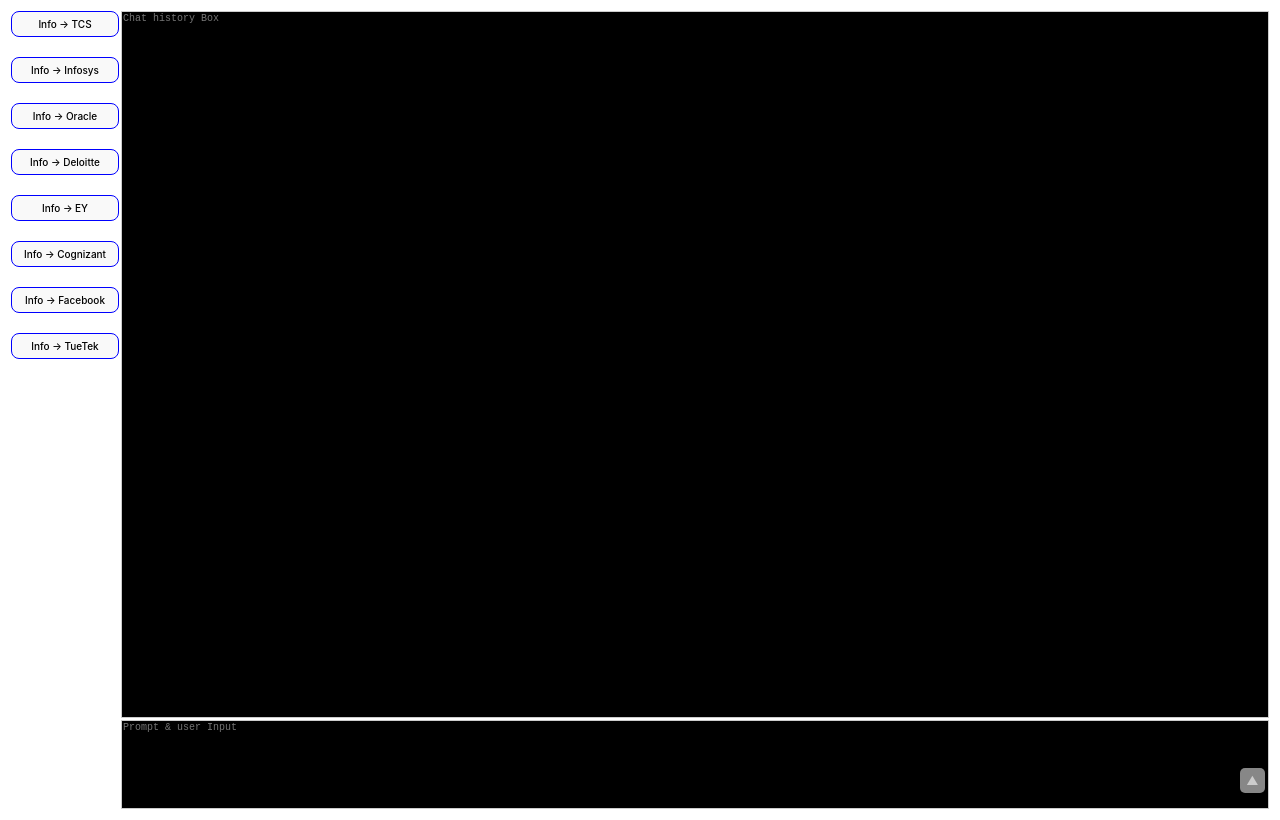
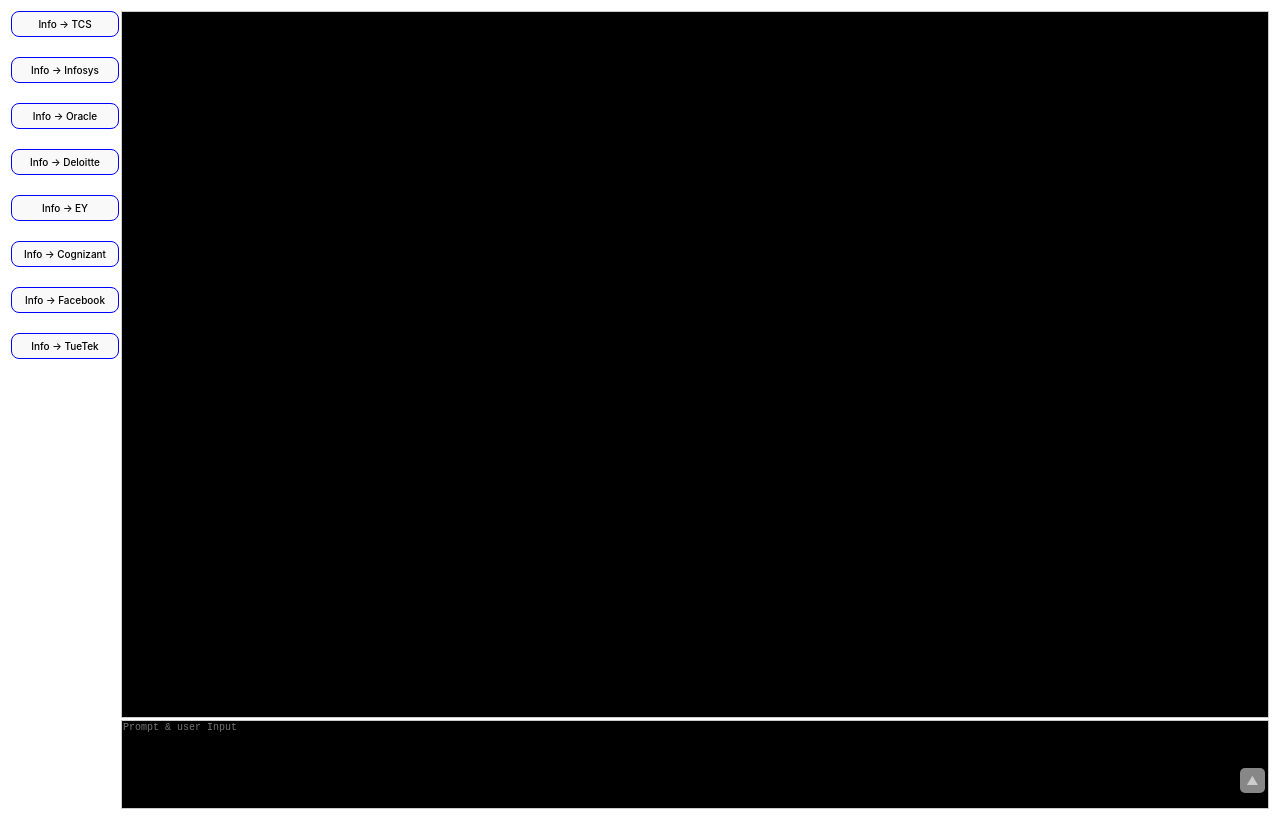
Before and after one commit to Subho1011/GenAI-UI, a React (Vite) app: page / in a window 1280 px wide. Built offline with nearby package versions, Linux system fonts and the light colour scheme.

Commit message:
API response is printed progressively in the large textarea

```diff
--- /dev/null
+++ b/src/components/ActionResults.css
@@ -0,0 +1,28 @@
+/* This will be applied to the text container (textarea) */
+.chatHistory {
+    white-space: pre-wrap; /* Ensures new lines appear */
+    transition: all 0.5s ease-in-out;
+    position: relative;
+  }
+
+  .blinking-cursor::after {
+    content: '|'; /* This is the blinking cursor */
+    font-weight: bold;
+    animation: blink 1s steps(2, start) infinite;
+    color: white;
+    position: relative;
+    margin-left: 2px; /* Adjust for spacing */
+  }
+
+  /* Blinking cursor animation */
+  @keyframes blink {
+    0% {
+      opacity: 1;
+    }
+    50% {
+      opacity: 0;
+    }
+    100% {
+      opacity: 1;
+    }
+  }
--- a/src/components/ActionResults.jsx
+++ b/src/components/ActionResults.jsx
@@ -1,9 +1,13 @@
-import React, { useState } from 'react';
+import React, { useState, useEffect } from 'react';
 import getResponse from '../utilities/get-response';
 import postRequest from '../utilities/post-request';
+import './ActionResults.css'; // Import the CSS file for the blinking effect
 
-const ActionResults = ({ preConfigPrompts, setPrompts}) => {
+const ActionResults = ({ preConfigPrompts, setPrompts }) => {
   const [inputValue, setInputValue] = useState('');
+  const [chatHistory, setChatHistory] = useState(''); // For storing responses progressively
+  const [isTyping, setIsTyping] = useState(false);    // Typing state to control blinking cursor
+
   let prompt = '';
 
   // Handle input change and update state
@@ -12,40 +16,38 @@
   };
 
   // Handle form submission
-  const handleSubmit = (e) => {
+  const handleSubmit = async (e) => {
     e.preventDefault();
-   // if (inputValue.trim() !== '') {
-      prompt = `${prompt} ${preConfigPrompts} ${inputValue}`;
-      //console.log('Form submitted:', prompt.trim());
-      const data = { model: "llama3", prompt: prompt };
+
+    prompt = `${preConfigPrompts} ${inputValue}`;
+    const data = { model: 'llama3', prompt: prompt.trim() };
     let interrupt = new AbortController();
 
-      postRequest(data, interrupt.signal)
-    .then(async response => {
-      await getResponse(response, parsedResponse => {
-        let word = parsedResponse.response;
-        let response = '';
-        // add word to response
-        if (word != undefined) {
-          response += word;
+    try {
+      setIsTyping(true); // Start typing animation (blinking cursor enabled)
+      await postRequest(data, interrupt.signal)
+        .then(async (response) => {
+          await getResponse(response, (parsedResponse) => {
+            const { response: word, done } = parsedResponse;
+            if (word !== undefined) {
+              setChatHistory((prev) => prev + word); // Append word to chat history
             }
-        console.log('response ', response);
+
+            if (done) {
+              setIsTyping(false); // Stop typing when done (blinking cursor disabled)
+            }
           });
         })
-    .then(() => {
-      console.log('Message printing done!');
-    })
-    .catch(error => {
+        .catch((error) => {
           if (error !== 'Stop button pressed') {
             console.error(error);
           }
         });
-
-
-      prompt = ''; // Set the prompt to empty string
-      setPrompts(''); // This lifts the state up as in set preConfigPrompts to empty string in App.jsx
-      setInputValue(''); // Clear the text area after submission
-    //}
+    } finally {
+      prompt = ''; // Clear prompt
+      setPrompts(''); // Clear preConfigPrompts in App.jsx
+      setInputValue(''); // Clear input area
+    }
   };
 
   const isButtonDisabled = inputValue.trim() === '';
@@ -53,10 +55,10 @@
   return (
     <div style={styles.container}>
       <textarea
+        className={isTyping ? 'chatHistory blinking-cursor' : 'chatHistory'} // Apply blinking-cursor when typing
         style={{ ...styles.textArea, height: '80%' }}
-        maxLength={500}
-        placeholder="Chat history Box"
-        readOnly // Make this read-only as it's for displaying history
+        value={chatHistory} // Display the chat history
+        readOnly
       />
 
       <form style={styles.form} onSubmit={handleSubmit}>
@@ -100,6 +102,8 @@
     padding: '0.1rem',
     fontSize: '1rem',
     resize: 'none',
+    position: 'relative', // Ensure positioning for blinking cursor
+    whiteSpace: 'pre-wrap', // To handle new lines properly
   },
   form: {
     flexGrow: 1,
```
Lines whose indentation alone changed are shown as unchanged.
